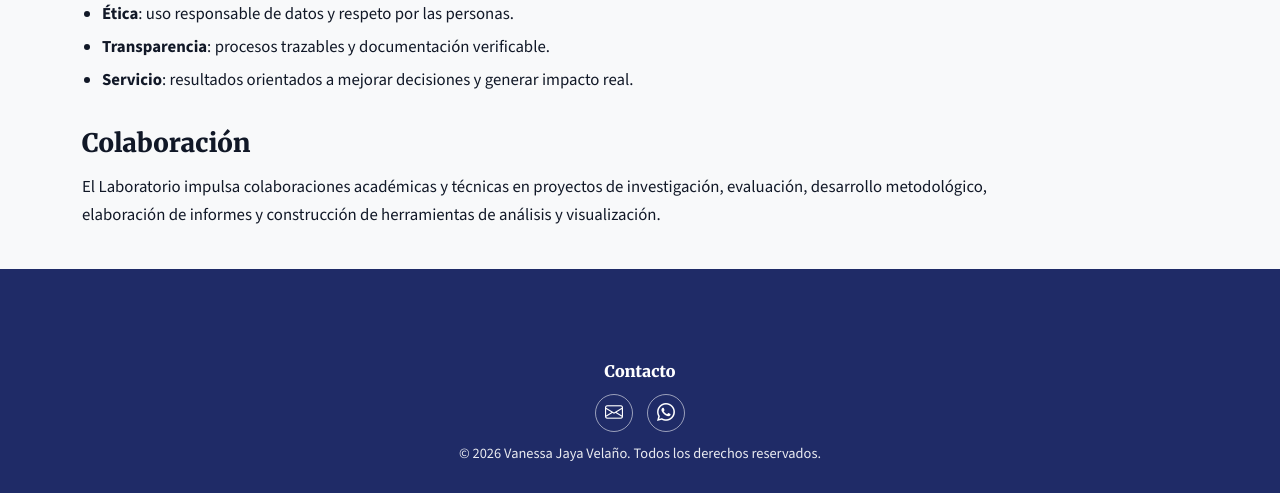
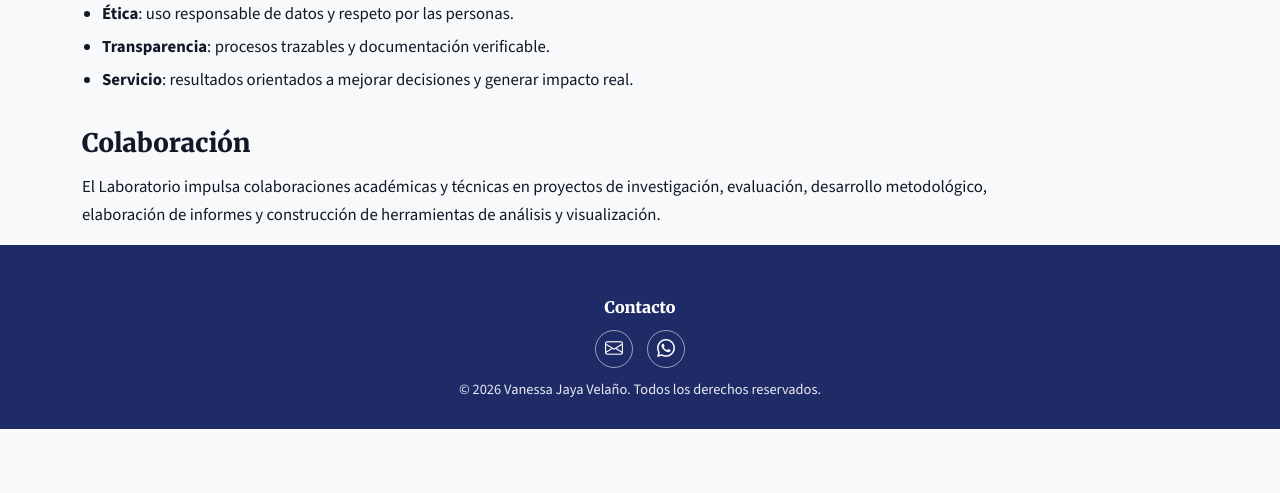
Before and after one commit to IVJV/portfolio, a Django app: page /laboratorio/ in a window 1280 px wide. Shown: the part 967-1460 px from the top of the page. After the commit the page ends 1396 px from the top, so only its background shows below. Run offline with Django 5.2, Linux system fonts and the light colour scheme; data comes from the database, SQL or seed files in the repository; some libraries are stand-ins or nearby versions.

Commit message:
Remove gap before footer (main bottom padding + footer spacing)

```diff
--- a/core/static/core/css/base.css
+++ b/core/static/core/css/base.css
@@ -59,14 +59,7 @@ header .navbar-brand { display: inline-flex; align-items: center; }
 .lea-footer{
   background: var(--brand-blue);
   color: #ffffff;
-
-  /* BEFORE:
-     padding: 28px 0;
-     margin-top: 40px;
-  */
-
-  /* OPTION A: absorb the "gap" into the footer so it keeps the same background */
-  padding: 68px 0 28px; /* 28 + 40 on top */
+  padding: 28px 0;
   margin-top: 0;
 }
 
@@ -113,3 +106,6 @@ header .navbar-brand { display: inline-flex; align-items: center; }
   text-align: center;
   margin: 0;
 }
+
+/* Prevent the last block inside <main> from leaving a bottom gap */
+main > :last-child{ margin-bottom: 0; }
--- a/templates/base.html
+++ b/templates/base.html
@@ -108,7 +108,8 @@
     </div>
   </header>
 
-  <main class="container py-4">
+  <!-- IMPORTANT: keep top padding, remove bottom padding to avoid "gap" before footer -->
+  <main class="container pt-4 pb-0">
     {% block content %}{% endblock %}
   </main>
 
```
